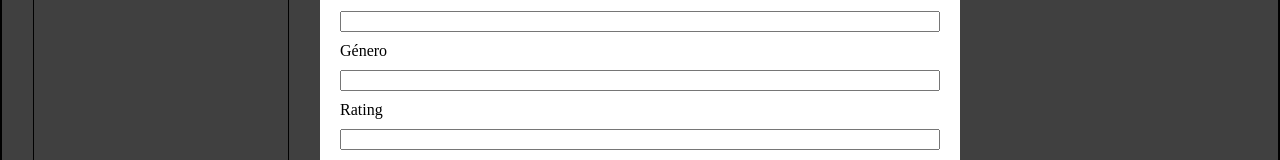
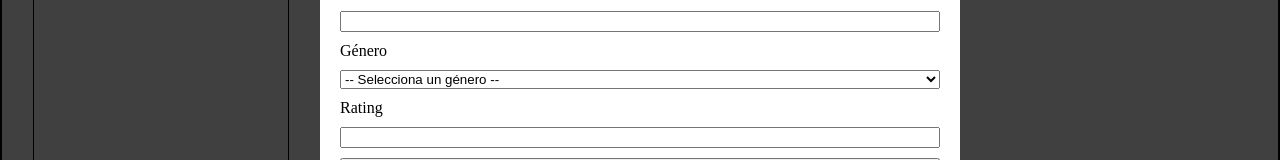
Before and after one commit to Diiegorios46/-1proyect-react-PWA, a React (Vite) app in the folder proyectReact/: page / in a window 1280 px wide. Both pictures are taken after a click on the button "Agregar Pelicula/Serie". Shown: the part 223-383 px from the top of the page. Built offline with nearby package versions, Linux system fonts and the light colour scheme.

Commit message:
-agregamos el peliculas/series

```diff
--- a/proyectReact/src/pages/Home/Home.jsx
+++ b/proyectReact/src/pages/Home/Home.jsx
@@ -2,13 +2,21 @@ import Styles from "./Home.module.css";
 import Card from "../../Components/Cards/Card";
 import EstadoVisto from "../../Components/EstadoVisto/EstadoVisto";
 import {ArrayPelisSeries , generos } from '../../Constant/bd';
-import { useState } from "react";
+
+import { useState , useEffect } from "react";
 
 
 const Home = () => {
 
     const [arrayModPelis, setArrayModPelis] = useState(ArrayPelisSeries);
-    const [arrayGuardarPeli, setArrayGuardarPeli] = useState([]);
+    const [nuevaPeliSerie, setNuevaPeliSerie] = useState({
+        titulo: '',
+        director: '',
+        genero: '',
+        rating: '',
+        visto: false,
+        id: Date.now()
+    });
 
     const [buttonAddpeli,setButtonAddpeli] = useState(false)
 
@@ -46,6 +54,32 @@ const Home = () => {
         return contador
     }
 
+    function handleInput(e) {
+        const { name, value } = e.target;
+        setNuevaPeliSerie({
+            ...nuevaPeliSerie,
+            [name]: value
+        })
+        console.log(nuevaPeliSerie)
+    }
+
+    const agregarPelicula = () => {
+        setArrayModPelis(prev => [...prev,{...nuevaPeliSerie, id: arrayModPelis.length }])
+        setNuevaPeliSerie({
+            titulo: '',
+            director: '',
+            genero: '',
+            rating: '',
+            visto: false,
+            id: arrayModPelis.length
+        })
+        setButtonAddpeli(false)
+    }
+
+    useEffect(() => {
+        console.log(arrayModPelis)
+    }, [arrayModPelis])
+
 
     return (
         <main className={Styles.container_main}>
@@ -63,18 +97,40 @@ const Home = () => {
                             <form action="" className={Styles.form_agregar}>
 
                                 <label htmlFor="titulo">Título</label>
-                            <input type="text" name="titulo" id="titulo"/>
+                                <input type="text" name="titulo" id="titulo" onChange={handleInput}/>
 
                                 <label htmlFor="director">Director</label>
-                            <input type="text" name="director" id="director"/>
+                                <input type="text" name="director" id="director" onChange={handleInput}/>
 
                                 <label htmlFor="genero">Género</label>
-                            <input type="text" name="genero" id="genero"/>
+                                <select name="genero" id="genero" onChange={handleInput} >
+                                    <option value="">-- Selecciona un género --</option>
+                                    <option value="accion">Acción</option>
+                                    <option value="aventura">Aventura</option>
+                                    <option value="animacion">Animación</option>
+                                    <option value="ciencia-ficcion">Ciencia Ficción</option>
+                                    <option value="comedia">Comedia</option>
+                                    <option value="crimen">Crimen</option>
+                                    <option value="documental">Documental</option>
+                                    <option value="drama">Drama</option>
+                                    <option value="fantasia">Fantasía</option>
+                                    <option value="historico">Histórico</option>
+                                    <option value="musical">Musical</option>
+                                    <option value="misterio">Misterio</option>
+                                    <option value="romance">Romance</option>
+                                    <option value="suspenso">Suspenso</option>
+                                    <option value="terror">Terror</option>
+                                    <option value="infantil">Infantil</option>
+                                    <option value="deporte">Deporte</option>
+                                </select>
 
                                 <label htmlFor="rating">Rating</label>
-                            <input type="text" name="rating" id="rating"/>
+                                <input type="text" name="rating" id="rating" onChange={handleInput}/>
 
-                            <button type="button">Agregar</button>
+                                {/* Hidden ID field */}
+                                <input type="hidden" name="id" value={nuevaPeliSerie.id} />
+
+                                <button type="button" onClick={agregarPelicula}>Agregar</button>
                             </form>
 
                         </div>
```
Lines whose indentation alone changed are shown as unchanged.
